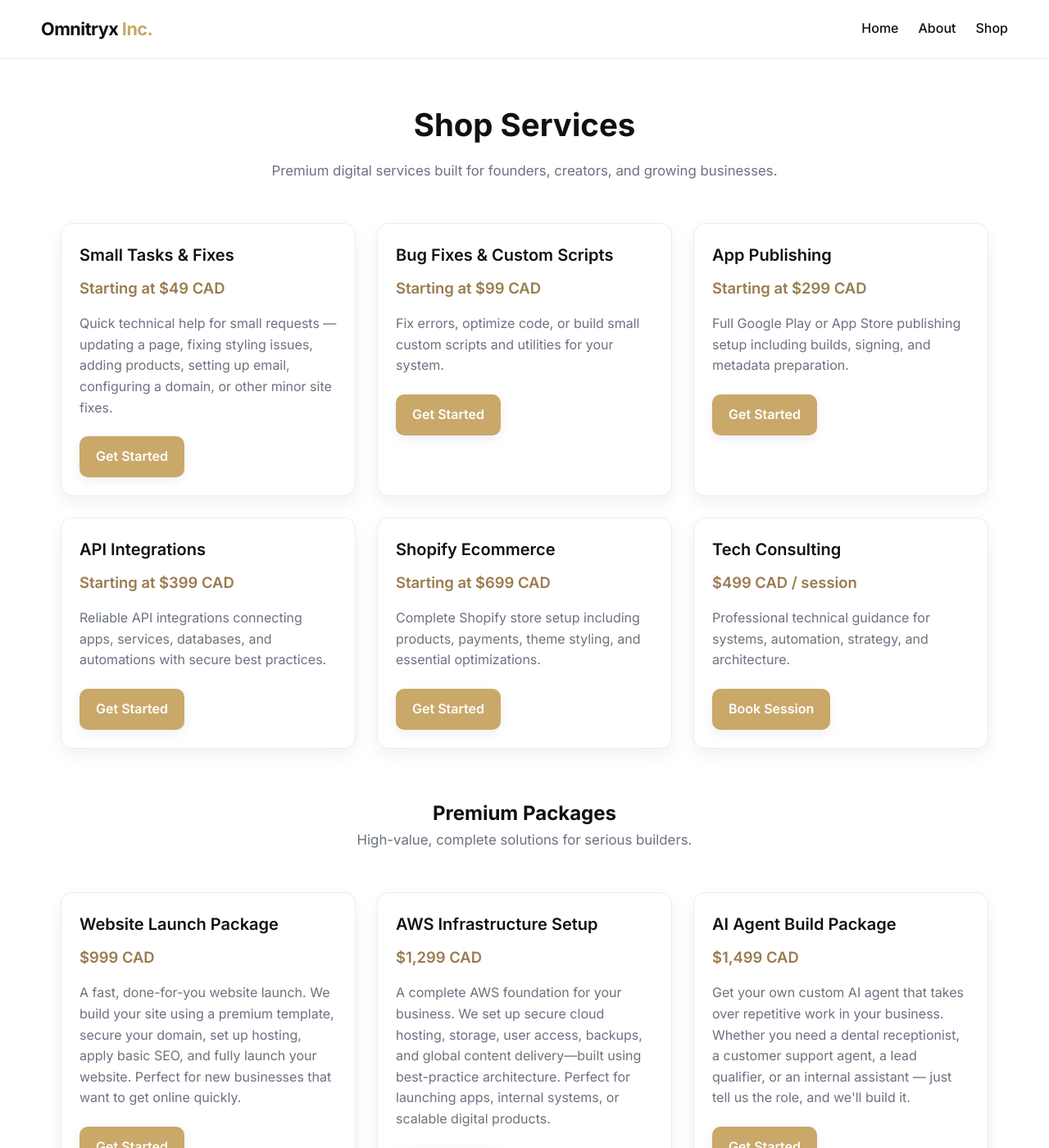
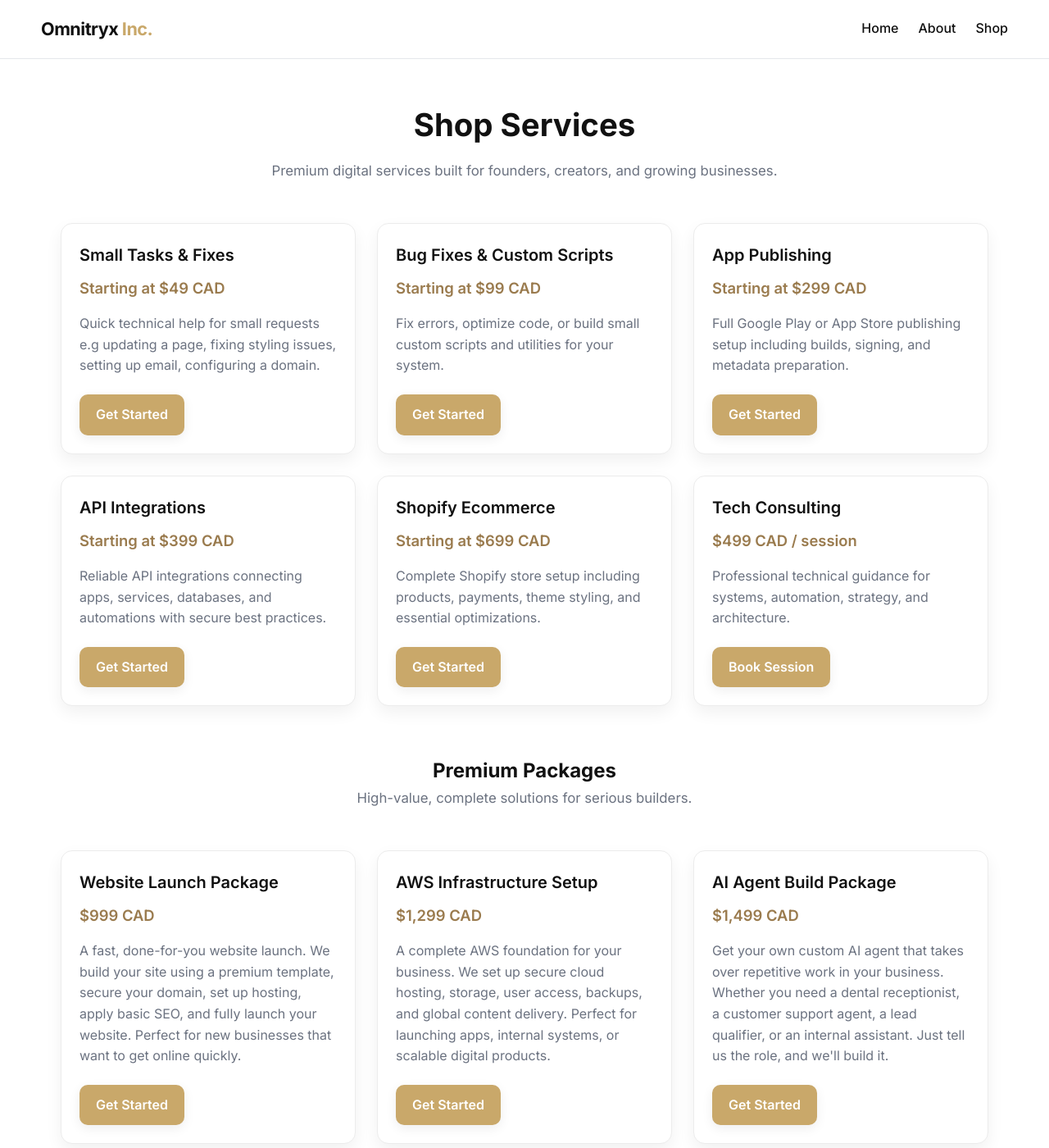
Before and after one commit to Omnitryx-Inc/omnitryx-fe-main, a Jekyll site: the page built from pages/shop.html, in a window 1280 px wide and 1400 px high. Shown: the whole window at 82% size. Built offline with Jekyll 4.4.1, drawn with Linux system fonts in a browser that asks for light colours.

Commit message:
adjustments

```diff
--- a/pages/index.html
+++ b/pages/index.html
@@ -14,7 +14,7 @@ permalink: /
             </p>
             <div class="hero-cta">
                 <a class="btn primary" href="/shop">Explore Services</a>
-                <a class="btn ghost" href="#about">Learn More</a>
+                <a class="btn ghost" href="/divisions">Learn More</a>
             </div>
         </div>
     </section>
--- a/pages/shop.html
+++ b/pages/shop.html
@@ -17,8 +17,7 @@ permalink: /shop/
         <h3>Small Tasks & Fixes</h3>
         <div class="price">Starting at $49 CAD</div>
         <p>
-          Quick technical help for small requests — updating a page, fixing styling issues,
-          adding products, setting up email, configuring a domain, or other minor site fixes.
+          Quick technical help for small requests e.g updating a page, fixing styling issues, setting up email, configuring a domain.
         </p>
         <a class="btn primary" href="/services/small-tasks">Get Started</a>
       </div>
@@ -83,7 +82,7 @@ permalink: /shop/
       <div class="card" id="package-cloud">
         <h3>AWS Infrastructure Setup</h3>
         <div class="price">$1,299 CAD</div>
-        <p>A complete AWS foundation for your business. We set up secure cloud hosting, storage, user access, backups, and global content delivery—built using best-practice architecture. Perfect for launching apps, internal systems, or scalable digital products.</p>
+        <p>A complete AWS foundation for your business. We set up secure cloud hosting, storage, user access, backups, and global content delivery. Perfect for launching apps, internal systems, or scalable digital products.</p>
         <a class="btn primary" href="/services/aws-infra">Get Started</a>
       </div>
 
@@ -91,7 +90,7 @@ permalink: /shop/
         <h3>AI Agent Build Package</h3>
         <div class="price">$1,499 CAD</div>
         <p>
-          Get your own custom AI agent that takes over repetitive work in your business. Whether you need a dental receptionist, a customer support agent, a lead qualifier, or an internal assistant — just tell us the role, and we'll build it.
+          Get your own custom AI agent that takes over repetitive work in your business. Whether you need a dental receptionist, a customer support agent, a lead qualifier, or an internal assistant. Just tell us the role, and we'll build it.
         </p>
         <a class="btn primary" href="/services/ai-automation">Get Started</a>
       </div>
```
